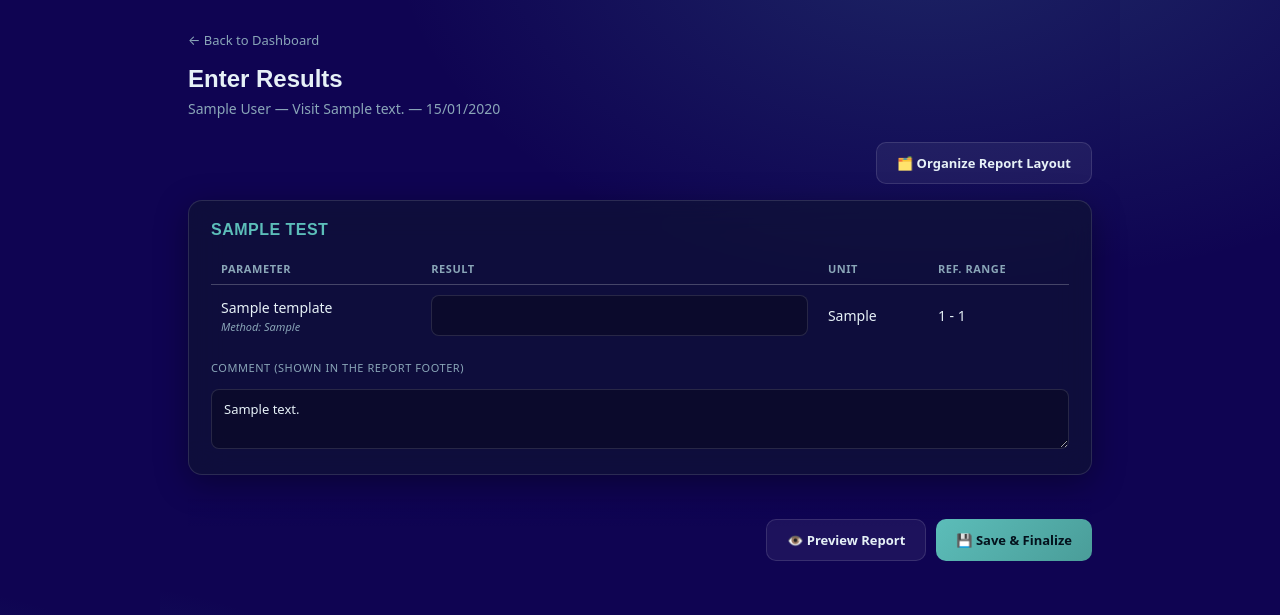
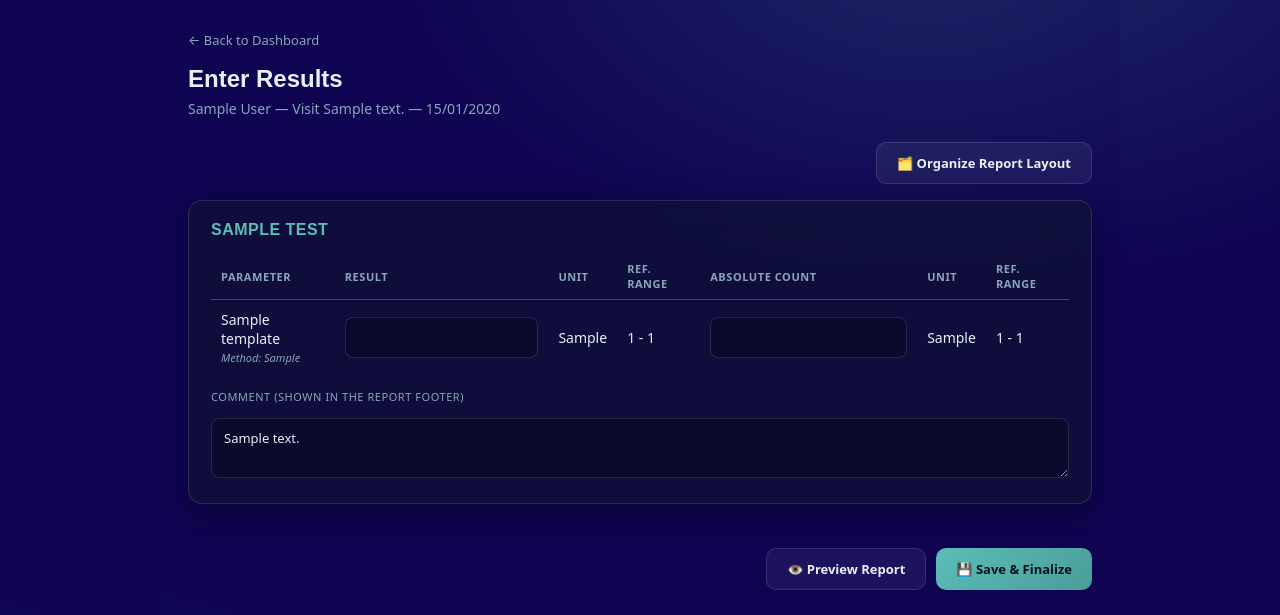
Before and after one commit to hanan1312/app_labV2, a Flask app: page /results-entry/1 in a window 1280 px wide. Shown: the top 615 px of the page. Run offline with Flask 3, Linux system fonts and the light colour scheme; the visitor is signed in with stand-in values (Sample User, id 1); tables that the repository leaves empty hold one stand-in row (values such as "Sample post").

Commit message:
Add "Absolute Count" per-parameter computed value alongside the main result
Result Parameters modal gains a second Excel-style formula column ("Absolute Count
Formula") plus its own unit and reference range — e.g. Absolute Neutrophil Count
computed from Neutrophils% and WBC. Unlike the existing relation Formula, self-reference
is allowed and expected here (an absolute count is normally derived from the parameter's
own percentage value).

Computed live during results entry in a separate field next to the main value, saved
alongside it, and printed on the report as its own line with an independent H/L flag —
verified with a case where the percentage was in range but the absolute count wasn't.

Co-Authored-By: Claude Sonnet 5 <noreply@anthropic.com>

```diff
--- a/src/main.py
+++ b/src/main.py
@@ -225,6 +225,25 @@ with app.app_context():
             db.session.commit()
         except Exception:
             db.session.rollback()
+
+        # "Absolute Count" — a second, independently-tracked derived value per parameter (e.g.
+        # Absolute Neutrophil Count alongside Neutrophils%) — see absolute_count_formula's
+        # docstring in src/models/test_parameter.py.
+        db.session.bind = engine
+        for statement in [
+            "ALTER TABLE test_parameter_templates ADD COLUMN absolute_count_formula VARCHAR(300)",
+            "ALTER TABLE test_parameter_templates ADD COLUMN absolute_count_unit VARCHAR(50)",
+            "ALTER TABLE test_parameter_templates ADD COLUMN absolute_ref_low FLOAT",
+            "ALTER TABLE test_parameter_templates ADD COLUMN absolute_ref_high FLOAT",
+            "ALTER TABLE test_results ADD COLUMN absolute_count VARCHAR(100)",
+            "ALTER TABLE test_results ADD COLUMN absolute_unit VARCHAR(50)",
+            "ALTER TABLE test_results ADD COLUMN absolute_reference_range VARCHAR(100)",
+        ]:
+            try:
+                db.session.execute(text(statement))
+                db.session.commit()
+            except Exception:
+                db.session.rollback()
 
         # Guarded backfill: every transaction that existed before partial payments were
         # possible was, by definition, paid in full — a blind column DEFAULT would instead
--- a/src/routes/reports.py
+++ b/src/routes/reports.py
@@ -118,6 +118,33 @@ def _validate_relation_formula(row_id, lab_test_id, formula):
     return formula
 
 
+def _validate_absolute_count_formula(row_id, lab_test_id, formula):
+    """Validates a parameter's "Absolute Count" formula — same {id}-token grammar as
+    relation_formula, but self-reference is expected and allowed here: an absolute count is
+    very often computed from the parameter's own percentage value (e.g. Absolute Neutrophil
+    Count = Neutrophils% / 100 * WBC), and since it produces a value nothing else ever reads
+    as an input, there's no circular-reference chain to guard against either."""
+    formula = (formula or '').strip()
+    if formula.startswith('='):
+        formula = formula[1:].strip()
+    if not formula:
+        return ''
+
+    referenced_ids = {int(m) for m in _REF_TOKEN_RE.findall(formula)}
+    if not referenced_ids:
+        raise ValueError('Formula must reference at least one parameter')
+
+    referenced_rows = {r.id: r for r in TestParameterTemplate.query.filter(
+        TestParameterTemplate.id.in_(referenced_ids)).all()}
+    for referenced_id in referenced_ids:
+        related = referenced_rows.get(referenced_id)
+        if not related or related.lab_test_id != lab_test_id:
+            raise ValueError('Formula references a parameter outside this test')
+
+    _validate_formula_syntax(formula, referenced_ids)
+    return formula
+
+
 @reports_bp.route('/lab-tests/<int:lab_test_id>/parameters', methods=['GET'])
 def get_test_parameters(lab_test_id):
     rows = (TestParameterTemplate.query
@@ -138,6 +165,7 @@ def create_test_parameter(lab_test_id):
 
     try:
         relation_formula = _validate_relation_formula(None, lab_test_id, data.get('relation_formula'))
+        absolute_count_formula = _validate_absolute_count_formula(None, lab_test_id, data.get('absolute_count_formula'))
     except ValueError as error:
         return jsonify({'error': str(error)}), 400
 
@@ -160,6 +188,10 @@ def create_test_parameter(lab_test_id):
         ref_low_female=data.get('ref_low_female'),
         ref_high_female=data.get('ref_high_female'),
         relation_formula=relation_formula or None,
+        absolute_count_formula=absolute_count_formula or None,
+        absolute_count_unit=data.get('absolute_count_unit'),
+        absolute_ref_low=data.get('absolute_ref_low'),
+        absolute_ref_high=data.get('absolute_ref_high'),
     )
     db.session.add(row)
     db.session.commit()
@@ -181,10 +213,19 @@ def update_test_parameter(param_id):
             return jsonify({'error': str(error)}), 400
         row.relation_formula = relation_formula or None
 
+    if 'absolute_count_formula' in data:
+        try:
+            absolute_count_formula = _validate_absolute_count_formula(
+                row.id, row.lab_test_id, data.get('absolute_count_formula'))
+        except ValueError as error:
+            return jsonify({'error': str(error)}), 400
+        row.absolute_count_formula = absolute_count_formula or None
+
     for field in ('name', 'unit', 'method', 'ref_low', 'ref_high',
                   'reference_range_text', 'abnormal_note', 'display_order',
                   'gender_specific', 'ref_low_male', 'ref_high_male',
-                  'ref_low_female', 'ref_high_female'):
+                  'ref_low_female', 'ref_high_female',
+                  'absolute_count_unit', 'absolute_ref_low', 'absolute_ref_high'):
         if field in data:
             setattr(row, field, data[field])
 
@@ -202,13 +243,21 @@ def delete_test_parameter(param_id):
     # dangling {id} token once it's gone — clearing the whole formula (rather than trying to
     # surgically remove just that token, which could leave a malformed expression like
     # "/{56}") is the safe choice; the technician can rebuild it via the click-to-insert UI.
+    # relation_formula and absolute_count_formula are independent columns, so both need
+    # scanning separately.
     token = f'{{{row.id}}}'
     dependents = TestParameterTemplate.query.filter(
         TestParameterTemplate.lab_test_id == row.lab_test_id,
-        TestParameterTemplate.relation_formula.like(f'%{token}%')
+        db.or_(
+            TestParameterTemplate.relation_formula.like(f'%{token}%'),
+            TestParameterTemplate.absolute_count_formula.like(f'%{token}%'),
+        )
     ).all()
     for dependent in dependents:
-        dependent.relation_formula = None
+        if dependent.relation_formula and token in dependent.relation_formula:
+            dependent.relation_formula = None
+        if dependent.absolute_count_formula and token in dependent.absolute_count_formula:
+            dependent.absolute_count_formula = None
 
     db.session.delete(row)
     db.session.commit()
@@ -283,6 +332,11 @@ def get_results_schema(visit_id):
                 'reference_range_text': ref_text,
                 'result_value': existing.result_value if existing else '',
                 'relation_formula': tpl.relation_formula,
+                'absolute_count_formula': tpl.absolute_count_formula,
+                'absolute_count_unit': tpl.absolute_count_unit,
+                'absolute_ref_low': tpl.absolute_ref_low,
+                'absolute_ref_high': tpl.absolute_ref_high,
+                'absolute_count': existing.absolute_count if existing else '',
             })
         tests_payload.append({
             'lab_test_id': test.id,
@@ -338,6 +392,19 @@ def save_results(visit_id):
             except ValueError:
                 pass
 
+        # Absolute Count — computed client-side (evaluateFormula in results_entry.js) and
+        # submitted as-is, same trust model as result_value; stored alongside it. unit/
+        # reference_range are a snapshot of the template at save time, mirroring how the main
+        # value's own unit/reference_range are captured (non-gender-specific by design — see
+        # absolute_count_formula's docstring).
+        absolute_count = (entry.get('absolute_count') or '').strip()
+        absolute_unit = None
+        absolute_reference_range = None
+        if absolute_count and template:
+            absolute_unit = template.absolute_count_unit
+            if template.absolute_ref_low is not None and template.absolute_ref_high is not None:
+                absolute_reference_range = f'{template.absolute_ref_low:g} - {template.absolute_ref_high:g}'
+
         db.session.add(TestResult(
             client_id=visit.patient_id,
             visit_id=visit.id,
@@ -349,6 +416,9 @@ def save_results(visit_id):
             reference_range=reference_range,
             status=status,
             test_completion_date=datetime.utcnow(),
+            absolute_count=absolute_count or None,
+            absolute_unit=absolute_unit,
+            absolute_reference_range=absolute_reference_range,
         ))
 
     # Per-test technician comments (shown in the report footer) — independent of whether
@@ -655,6 +725,32 @@ def get_statistics_results():
 
 # --- REPORT CONTEXT + PDF GENERATION ---
 
+def _absolute_count_row(parameter_name, absolute_count, absolute_unit, absolute_reference_range, tpl):
+    """Synthetic second report row for a parameter's Absolute Count, appended right after its
+    main row — same {'name','result_value','unit','reference_range','abnormal','hl'} shape the
+    PDF/HTML rendering already expects, so no changes are needed there to show it. hl is
+    (re)computed fresh from the template's current absolute_ref_low/high, mirroring how the
+    main row's hl is (re)computed rather than trusted from a stored flag."""
+    hl = None
+    if absolute_count and tpl:
+        try:
+            numeric = float(absolute_count)
+            if tpl.absolute_ref_low is not None and numeric < tpl.absolute_ref_low:
+                hl = 'low'
+            elif tpl.absolute_ref_high is not None and numeric > tpl.absolute_ref_high:
+                hl = 'high'
+        except ValueError:
+            pass
+    return {
+        'name': f'{parameter_name} (Absolute Count)',
+        'result_value': absolute_count,
+        'unit': absolute_unit,
+        'reference_range': absolute_reference_range,
+        'abnormal': hl is not None,
+        'hl': hl,
+    }
+
+
 def _build_test_dict(test, results_by_test, templates_by_key, gender, interpretations):
     """Per-test {'lab_test_id', 'name', 'rows'} dict for the report, or None if it has no
     saved results yet. Gender-resolves each row's reference range (Unit 5) and classifies
@@ -682,6 +778,9 @@ def _build_test_dict(test, results_by_test, templates_by_key, gender, interpreta
             'abnormal': r.status == 'abnormal',
             'hl': hl,
         })
+        if r.absolute_count:
+            rows.append(_absolute_count_row(
+                r.parameter_name, r.absolute_count, r.absolute_unit, r.absolute_reference_range, tpl))
         if r.status == 'abnormal' and tpl and tpl.abnormal_note:
             interpretations.append({'parameter': r.parameter_name, 'note': tpl.abnormal_note})
     return {'lab_test_id': test.id, 'name': test.name, 'rows': rows} if rows else None
@@ -819,6 +918,16 @@ def build_preview_context(visit_id, entries, comments_map):
             'hl': hl,
         }
         rows_by_test.setdefault(lab_test_id, []).append(row)
+
+        absolute_count = (entry.get('absolute_count') or '').strip()
+        if absolute_count:
+            absolute_unit = template.absolute_count_unit if template else None
+            absolute_reference_range = None
+            if template and template.absolute_ref_low is not None and template.absolute_ref_high is not None:
+                absolute_reference_range = f'{template.absolute_ref_low:g} - {template.absolute_ref_high:g}'
+            rows_by_test[lab_test_id].append(
+                _absolute_count_row(row['name'], absolute_count, absolute_unit, absolute_reference_range, template))
+
         if abnormal and template and template.abnormal_note:
             interpretations.append({'parameter': row['name'], 'note': template.abnormal_note})
 
--- a/src/static/css/style.css
+++ b/src/static/css/style.css
@@ -263,6 +263,11 @@ input:focus, select:focus, textarea:focus { outline: none; border-color: var(--t
     min-height: 0;
     max-height: none;
     overflow-y: auto !important;
+    /* The table has grown too wide (Formula + Absolute Count columns) to fit even at 98vw —
+       scroll horizontally rather than letting columns spill past the modal's edge (the
+       blanket ".table-container { overflow: visible }" rule elsewhere in this file, needed
+       so row-action dropdowns aren't clipped, would otherwise leave overflow-x unset here). */
+    overflow-x: auto !important;
     margin-bottom: 15px;
 }
 #parameters-modal .modal-content > div:not(.table-container) {
--- a/src/static/index_lab.html
+++ b/src/static/index_lab.html
@@ -461,6 +461,7 @@
                         <p id="parameters-modal-subtitle" style="color: var(--muted); font-size: 12px; margin-bottom: 15px;"></p>
                         <p style="color: var(--muted); font-size: 12px; margin-bottom: 15px;" data-i18n="modals.parameters_hint">These rows appear as the results-entry table for this test on every visit that books it.</p>
                         <p style="color: var(--muted); font-size: 12px; margin-bottom: 15px;" data-i18n="modals.parameters_formula_hint">"Formula" auto-calculates a parameter's value from others during results entry, Excel-style: click into a Formula field, click the 🔗 next to another parameter's name to insert it, then type an operator — e.g. "[WBC] / [RBC] * 2".</p>
+                        <p style="color: var(--muted); font-size: 12px; margin-bottom: 15px;" data-i18n="modals.parameters_absolute_hint">"Absolute Count" is a separate computed value with its own unit and reference range (e.g. Absolute Neutrophil Count) — its formula works the same way and, unlike "Formula", may reference the parameter's own value, e.g. "[Neutrophils] / 100 * [WBC]".</p>
 
                         <div class="table-container">
                             <table style="width: 100%;">
@@ -474,6 +475,9 @@
                                         <th data-i18n="forms.param_ref_text">Ref. Range (display)</th>
                                         <th data-i18n="forms.param_abnormal_note">Abnormal Interpretation</th>
                                         <th data-i18n="forms.param_formula" title="Click into this field, then click the 🔗 next to another parameter's name to insert it, e.g. [WBC] / [RBC] * 2">Formula</th>
+                                        <th data-i18n="forms.param_absolute_formula" title="A separate computed value — may reference this parameter's own value, e.g. [Neutrophils] / 100 * [WBC]">Absolute Count Formula</th>
+                                        <th data-i18n="forms.param_absolute_unit">Absolute Unit</th>
+                                        <th data-i18n="forms.param_absolute_ref">Absolute Ref. Low/High</th>
                                         <th style="width: 40px;"></th>
                                     </tr>
                                 </thead>
--- a/src/static/js/results_entry.js
+++ b/src/static/js/results_entry.js
@@ -34,6 +34,16 @@ function formatCairoDateTime(value, includeSeconds = true) {
     if (hour === undefined) return datePart;
     const timePart = includeSeconds && second ? `${hour}:${minute}:${second}` : `${hour}:${minute}`;
     return `${datePart} ${timePart}`;
+}
+
+// Mirrors the "{lo:g} - {hi:g}" format save_results()/_effective_ref_range use in reports.py
+// for the main value's reference range — absolute_ref_low/high aren't pre-formatted into a
+// text field server-side the way the main range is, so this schema-driven display formats
+// them the same way instead of showing raw numbers.
+function absoluteRefRangeText(param) {
+    if (param.absolute_ref_low == null || param.absolute_ref_high == null) return '-';
+    const trim = (n) => (Number.isInteger(n) ? String(n) : String(parseFloat(n.toFixed(6))));
+    return `${trim(param.absolute_ref_low)} - ${trim(param.absolute_ref_high)}`;
 }
 
 async function loadSchema() {
@@ -88,6 +98,11 @@ function render() {
                 </td>
                 <td class="re-unit">${param.unit || '-'}</td>
                 <td class="re-range">${param.reference_range_text || '-'}</td>
+                <td>
+                    <input type="text" id="re-abs-${testIndex}-${paramIndex}" value="${escapeAttr(param.absolute_count)}">
+                </td>
+                <td class="re-unit">${param.absolute_count_unit || '-'}</td>
+                <td class="re-range">${absoluteRefRangeText(param)}</td>
             </tr>
         `).join('');
 
@@ -96,7 +111,7 @@ function render() {
                 <h3>${test.test_name}</h3>
                 <table class="re-table">
                     <thead>
-                        <tr><th>Parameter</th><th>Result</th><th>Unit</th><th>Ref. Range</th></tr>
+                        <tr><th>Parameter</th><th>Result</th><th>Unit</th><th>Ref. Range</th><th>Absolute Count</th><th>Unit</th><th>Ref. Range</th></tr>
                     </thead>
                     <tbody>${rows}</tbody>
                 </table>
@@ -140,8 +155,30 @@ function recalcAllFormulas(testIndex) {
 
         test.parameters.forEach((dependent, dependentIndex) => {
             if (!dependent.relation_formula) return;
+            const applied = applyFormula(testIndex, test, dependent.relation_formula, `re-input-${testIndex}-${dependentIndex}`);
+            changed = changed || applied;
+        });
 
-            const referencedIds = extractReferencedIds(dependent.relation_formula);
+        // Absolute Count formulas read from the SAME main-value inputs (often including the
+        // parameter's own — self-reference is allowed here, unlike relation_formula) and
+        // write into a separate input, so they're recomputed after this pass's relation_formula
+        // updates are already in the DOM, using whatever the main values settle to.
+        test.parameters.forEach((param, paramIndex) => {
+            if (!param.absolute_count_formula) return;
+            const applied = applyFormula(testIndex, test, param.absolute_count_formula, `re-abs-${testIndex}-${paramIndex}`);
+            changed = changed || applied;
+        });
+
+        if (!changed) break;
+    }
+}
+
+// Evaluates `formula` against the CURRENT main-result inputs of whichever parameters it
+// references, and writes the result into the input at `targetInputId` if it changed. Shared
+// by relation_formula (target = the parameter's own main input) and absolute_count_formula
+// (target = its separate Absolute Count input). Returns whether the target's value changed.
+function applyFormula(testIndex, test, formula, targetInputId) {
+    const referencedIds = extractReferencedIds(formula);
     const values = {};
     let allNumeric = true;
     referencedIds.forEach((id) => {
@@ -151,21 +188,18 @@ function recalcAllFormulas(testIndex) {
         if (Number.isNaN(numeric)) allNumeric = false;
         else values[id] = numeric;
     });
-            if (!allNumeric) return; // wait until every referenced field holds a real number
+    if (!allNumeric) return false; // wait until every referenced field holds a real number
 
-            const computed = evaluateFormula(dependent.relation_formula, values);
-            if (computed === null) return;
-            const dependentInput = document.getElementById(`re-input-${testIndex}-${dependentIndex}`);
-            if (!dependentInput) return;
+    const computed = evaluateFormula(formula, values);
+    if (computed === null) return false;
+    const targetInput = document.getElementById(targetInputId);
+    if (!targetInput) return false;
     const rounded = String(roundForDisplay(computed));
-            if (dependentInput.value !== rounded) {
-                dependentInput.value = rounded;
-                changed = true;
+    if (targetInput.value !== rounded) {
+        targetInput.value = rounded;
+        return true;
     }
-        });
-
-        if (!changed) break;
-    }
+    return false;
 }
 
 function roundForDisplay(value) {
@@ -295,6 +329,7 @@ function collectFormData() {
             const input = document.getElementById(`re-input-${testIndex}-${paramIndex}`);
             const value = input ? input.value.trim() : '';
             if (!value) return; // blank — skip, matches backend's "skip blanks" behavior
+            const absInput = document.getElementById(`re-abs-${testIndex}-${paramIndex}`);
             results.push({
                 lab_test_id: test.lab_test_id,
                 test_name: test.test_name,
@@ -303,6 +338,7 @@ function collectFormData() {
                 unit: param.unit,
                 reference_range_text: param.reference_range_text,
                 result_value: value,
+                absolute_count: absInput ? absInput.value.trim() : '',
             });
         });
 
```
Also changed, not shown: src/models/test_parameter.py (+17 -0 lines), src/models/test_result.py (+14 -0 lines), src/static/translations.json (+12 -4 lines), src/static/js/script_lab.js. Lines whose indentation alone changed are shown as unchanged.
